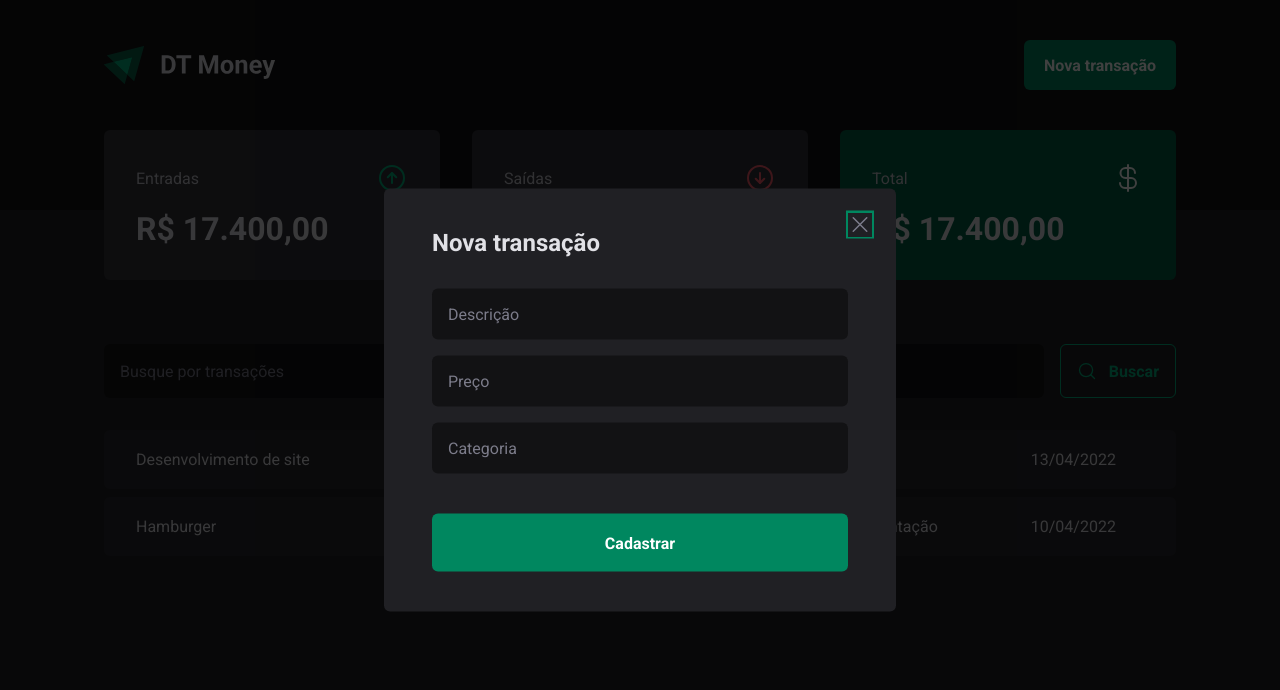
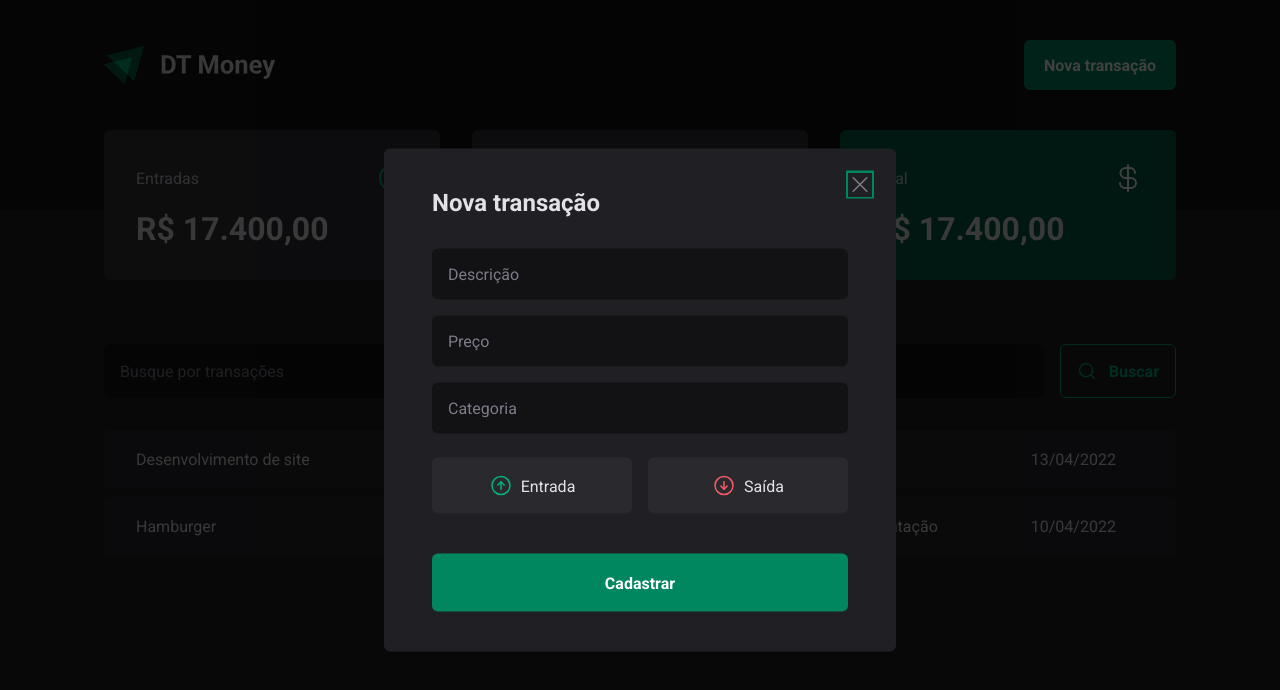
Before and after one commit to George-b1t/ignite-dt-money, a React (Vite) app: page / in a window 1280 px wide. Both pictures are taken after a click on the button "Nova transação". Shown: the top 690 px of the page. Built offline with nearby package versions, Linux system fonts and the light colour scheme.

Commit message:
Botões de entrada e saída

```diff
--- a/src/components/NewTransactionModal/index.tsx
+++ b/src/components/NewTransactionModal/index.tsx
@@ -1,6 +1,6 @@
 import * as Dialog from "@radix-ui/react-dialog"
-import { X } from "phosphor-react"
-import { CloseButton, Content, Overlay } from "./styles"
+import { ArrowCircleDown, ArrowCircleUp, X } from "phosphor-react"
+import { CloseButton, Content, Overlay, TransactionType, TransactionTypeButton } from "./styles"
 
 function NewTransactionModal() {
   return (
@@ -19,6 +19,17 @@
           <input type="number" placeholder="Preço" required />
           <input type="text" placeholder="Categoria" required />
 
+          <TransactionType>
+            <TransactionTypeButton variant="income">
+              <ArrowCircleUp size={24} />
+              Entrada
+            </TransactionTypeButton>
+            <TransactionTypeButton variant="outcome">
+              <ArrowCircleDown size={24} />
+              Saída
+            </TransactionTypeButton>
+          </TransactionType>
+
           <button type="submit">
             Cadastrar
           </button>
--- a/src/components/NewTransactionModal/styles.ts
+++ b/src/components/NewTransactionModal/styles.ts
@@ -68,3 +68,31 @@
   cursor: pointer;
   color: ${props => props.theme["gray-500"]};
 `
+
+export const TransactionType = styled.div`
+  display: grid;
+  grid-template-columns: repeat(2, 1fr);
+  gap: 1rem;
+  margin-top: 0.5rem;
+`
+
+interface TransactionTypeButtonProps {
+  variant: "income" | "outcome";
+}
+
+export const TransactionTypeButton = styled.button<TransactionTypeButtonProps>`
+  background: ${props => props.theme["gray-700"]};
+  padding: 1rem;
+  display: flex;
+  align-items: center;
+  justify-content: center;
+  gap: 0.5rem;
+  border-radius: 6px;
+  cursor: pointer;
+  border: 0;
+  color: ${props => props.theme["gray-100"]};
+
+  svg {
+    color: ${props => props.variant === "income" ? props.theme["green-300"] : props.theme["red-300"]};
+  }
+`
```
